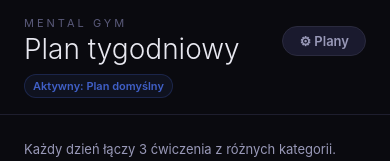
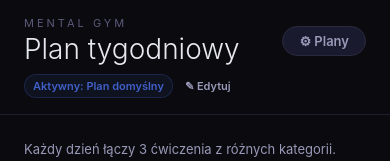
Before and after one commit to Michu19/mental-gym-app, a React Native app: screen /Plan in a window 390 px wide. Shown: the top 161 px of the page. Built offline with nearby package versions, Linux system fonts and the light colour scheme; what react-native-worklets would draw is missing.

Commit message:
feat: add edit exists plan

```diff
--- a/src/screens/PlanManagerScreen.tsx
+++ b/src/screens/PlanManagerScreen.tsx
@@ -113,7 +113,15 @@ export function PlanManagerScreen({ navigation }: Props) {
                     <Text style={[styles.btnPrimaryText, { color: colors.white }]}>Aktywuj</Text>
                   </TouchableOpacity>
                 )}
-                {!isDefault && (
+                {isDefault ? (
+                  <TouchableOpacity
+                    onPress={() => navigation.navigate('PlanEditor', {})}
+                    activeOpacity={0.75}
+                    style={[styles.btnOutline, { borderColor: colors.borderStrong }]}
+                  >
+                    <Text style={[styles.btnOutlineText, { color: colors.textSecondary }]}>Duplikuj</Text>
+                  </TouchableOpacity>
+                ) : (
                   <>
                     <TouchableOpacity
                       onPress={() => navigation.navigate('PlanEditor', { planId: plan.id })}
--- a/src/screens/PlanScreen.tsx
+++ b/src/screens/PlanScreen.tsx
@@ -54,6 +54,7 @@ export function PlanScreen({ navigation }: Props) {
             </Text>
           </TouchableOpacity>
         </View>
+        <View style={styles.planBadgeRow}>
           <View
             style={[
               styles.activePlanBadge,
@@ -66,6 +67,21 @@ export function PlanScreen({ navigation }: Props) {
             <Text style={[styles.activePlanText, { color: colors.critical }]}>
               Aktywny: {activePlanName}
             </Text>
+          </View>
+          <TouchableOpacity
+            onPress={() =>
+              navigation?.navigate(
+                "PlanEditor",
+                activePlanId !== "default" ? { planId: activePlanId } : {},
+              )
+            }
+            activeOpacity={0.75}
+            style={styles.editPlanBtn}
+          >
+            <Text style={[styles.editPlanBtnText, { color: colors.textSecondary }]}>
+              ✎ Edytuj
+            </Text>
+          </TouchableOpacity>
         </View>
       </View>
 
@@ -238,6 +254,7 @@ function makeStyles(colors: ColorScheme) {
       borderWidth: 1,
     },
     manageBtnText: { fontSize: FontSize.sm, fontWeight: "600" },
+    planBadgeRow: { flexDirection: "row", alignItems: "center", gap: Spacing.sm },
     activePlanBadge: {
       alignSelf: "flex-start",
       paddingHorizontal: Spacing.sm,
@@ -246,6 +263,8 @@ function makeStyles(colors: ColorScheme) {
       borderWidth: 1,
     },
     activePlanText: { fontSize: FontSize.xs, fontWeight: "600" },
+    editPlanBtn: { paddingHorizontal: Spacing.xs, paddingVertical: 4 },
+    editPlanBtnText: { fontSize: FontSize.xs, fontWeight: "600" },
     subtitle: {
       fontSize: FontSize.xs,
       color: colors.textMuted,
```
Lines whose indentation alone changed are shown as unchanged.
